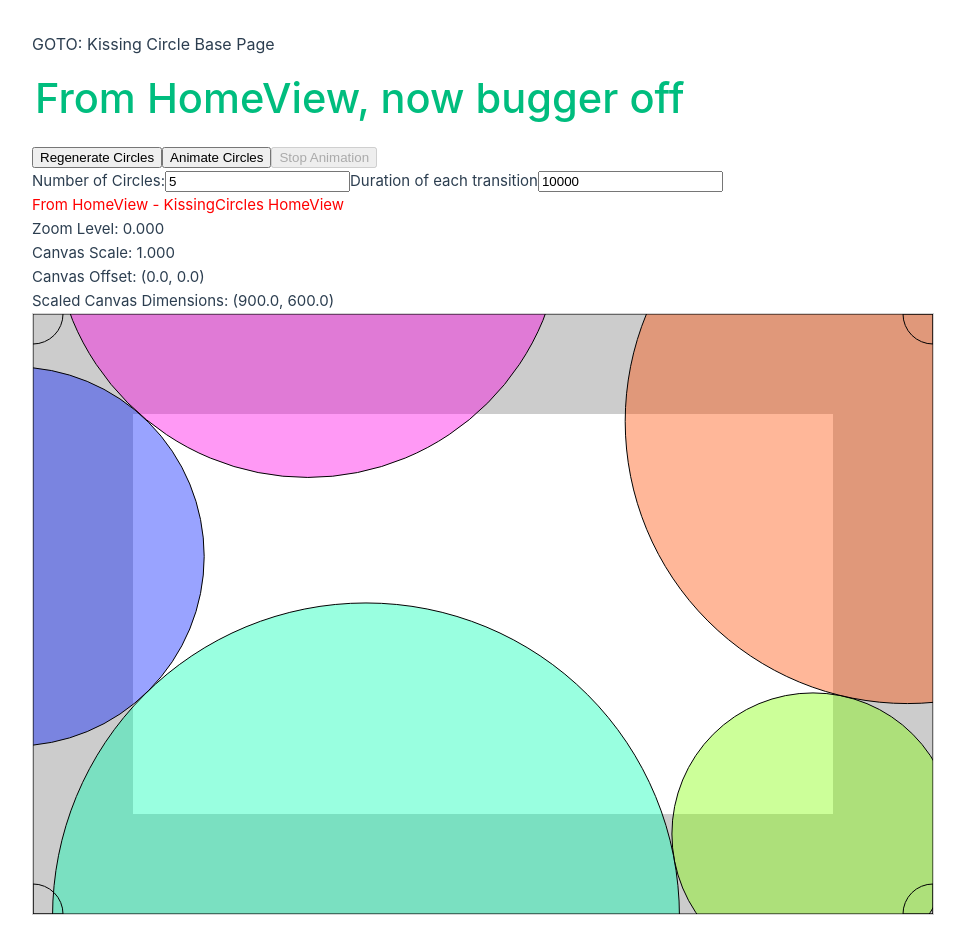
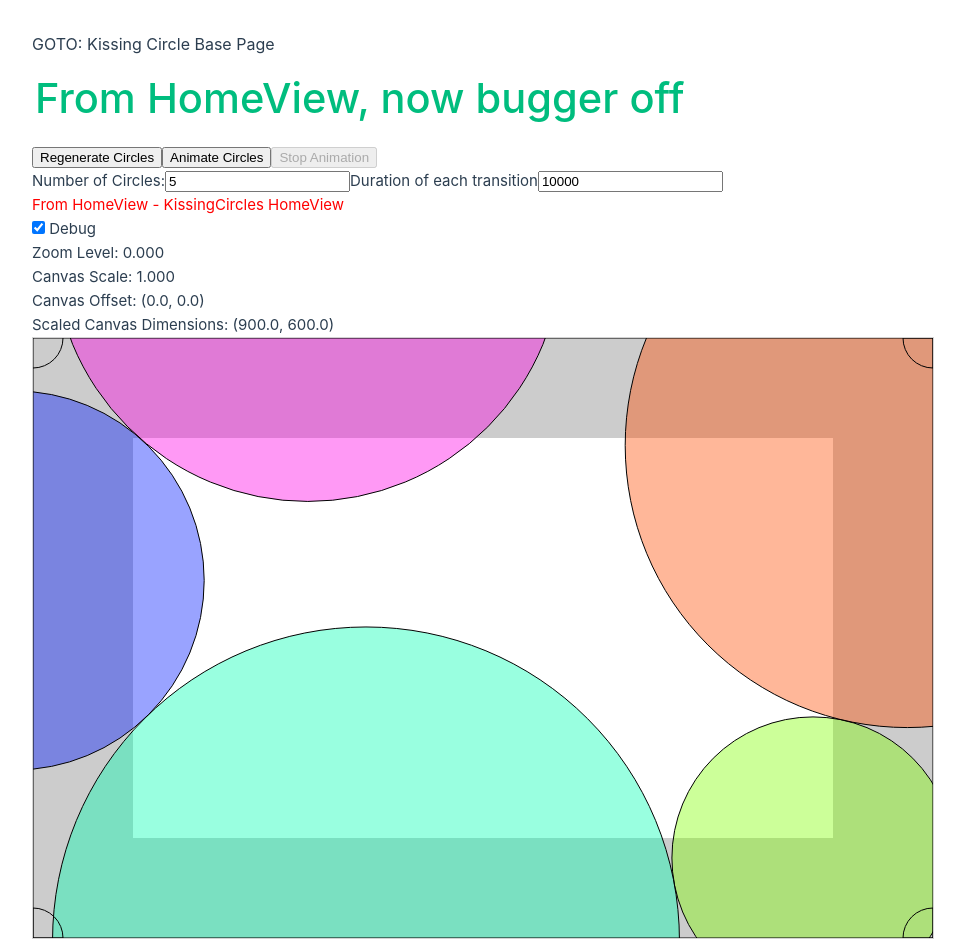
Before and after one commit to avengerofpi/animated-kissing-circles, a Vue app: page / in a window 1280 px wide. Shown: the whole page, without its empty margins (157-1122 px from the left). Before the commit the page ends 922 px from the top, so only its background shows below. Built offline with nearby package versions, Linux system fonts and the light colour scheme.

Commit message:
add checkbox for debug mode

```diff
--- a/src/components/BaseCanvas.vue
+++ b/src/components/BaseCanvas.vue
@@ -2,6 +2,10 @@
   <!-- Message -->
   <div style="color: red">{{ msg }}</div>
   <!-- Debug Canvas Details -->
+  <div>
+    <input type="checkbox" id="debug-checkbox" v-model="debug">
+    <label for="debug-checkbox">&nbsp;Debug</label>
+  </div>
   <div v-if="debug">
     <div>Zoom Level: {{ canvasZoomLevelRef.toFixed(3) }}</div>
     <div>Canvas Scale: {{ canvasScaleRef.toFixed(3) }}</div>
@@ -29,7 +33,7 @@ const addShapes: Ref<Function> = defineModel<Function>({ default: (ctx, timestam
 let ctx: CanvasRenderingContext2D
 const canvasRef: Ref<HTMLCanvasElement | null> = ref(null)
 
-const debug = true
+const debug: Ref<boolean> = ref(true)
 
 let height: number
 let width: number
```
